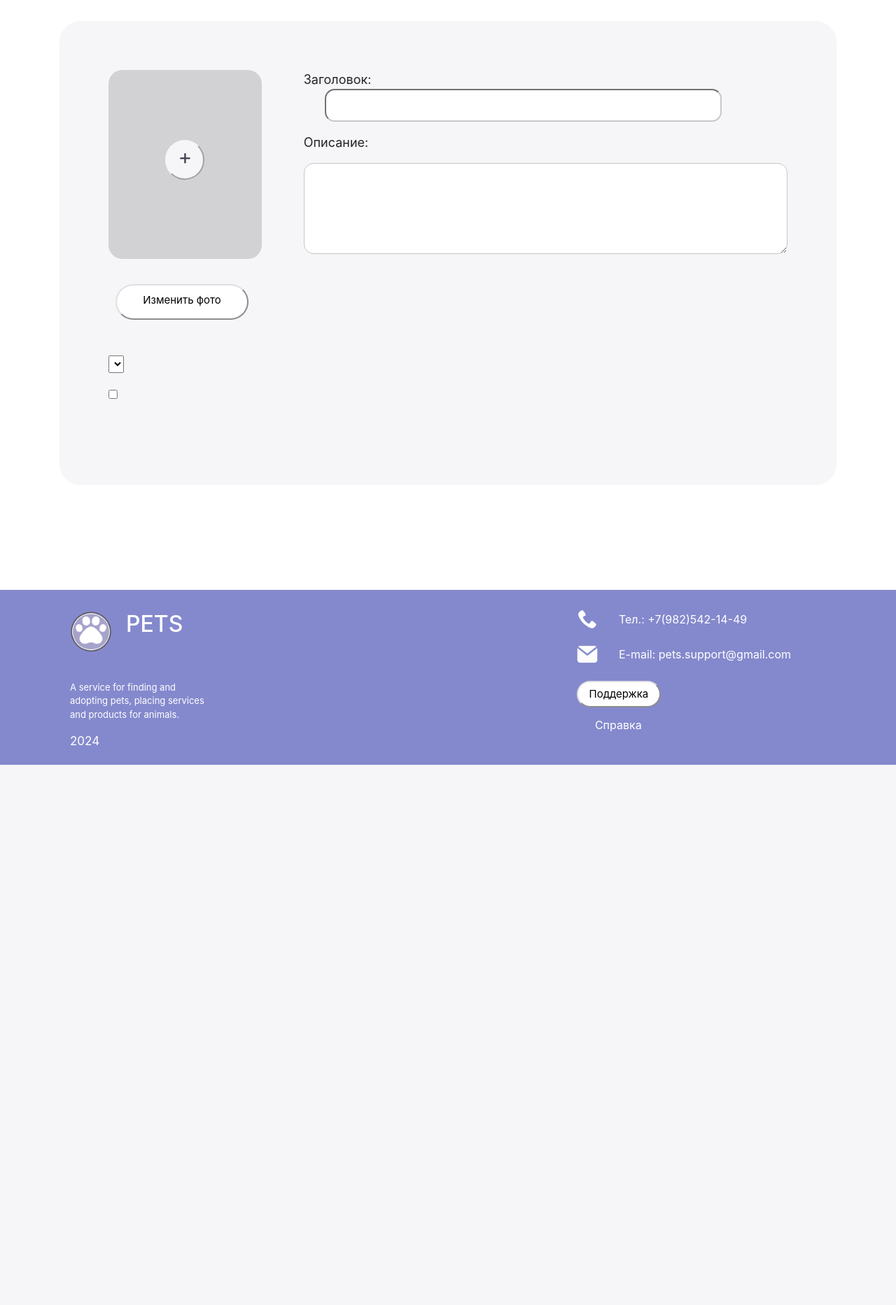
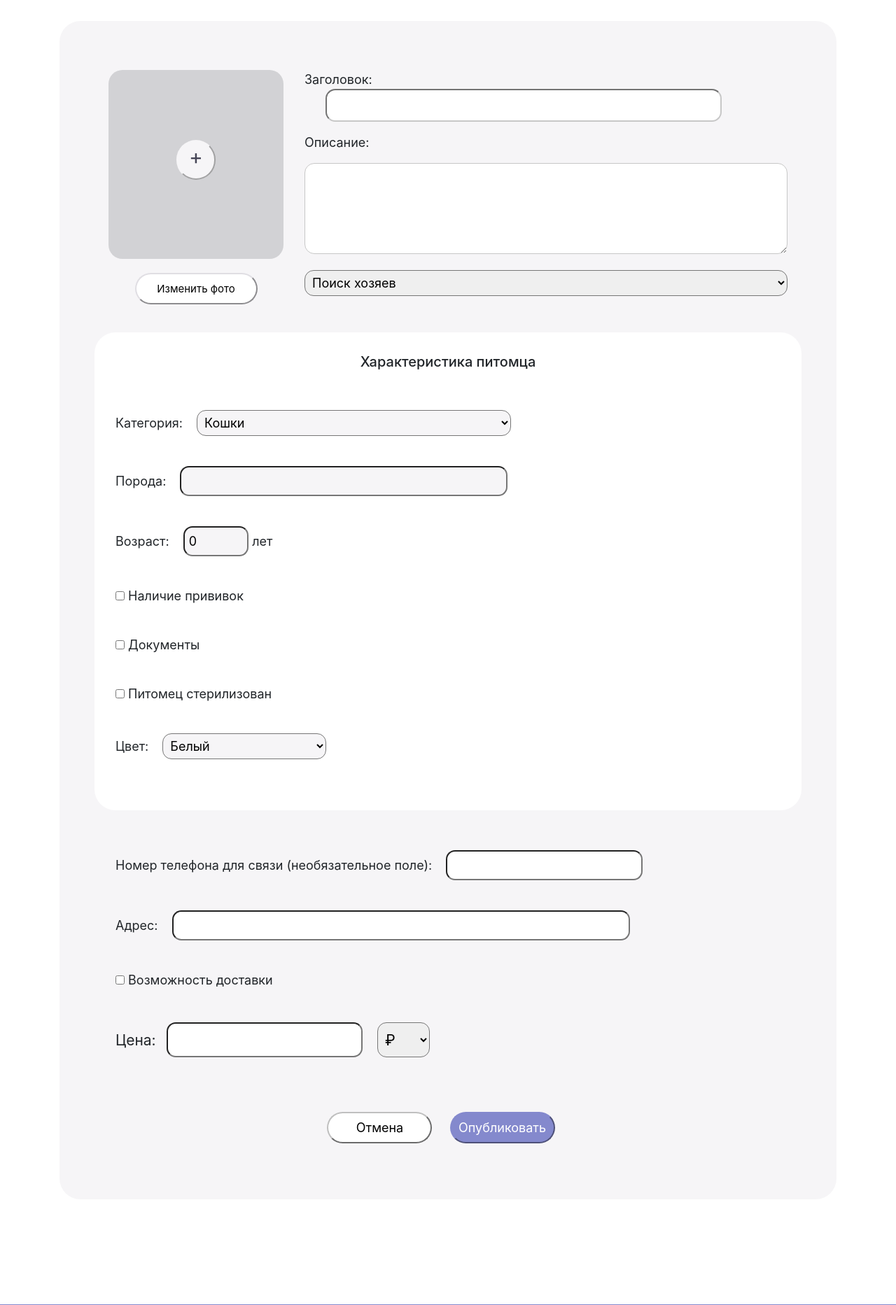
Before and after one commit to alisa9969/PETS, a Flask app: page /add_post in a window 1280 px wide. Shown: the part 70-1935 px from the top of the page at 70% size. Before the commit the page ends 1163 px from the top, so only its background shows below. Run offline with Flask 3, Linux system fonts and the light colour scheme; a user stored in the database is signed in; lists and menus that the app fills with data are empty; some libraries are stand-ins or nearby versions.

Commit message:
Страница для создания объявления, изменения в бд

```diff
--- a/data/pet.py
+++ b/data/pet.py
@@ -8,8 +8,8 @@ class Pet(SqlAlchemyBase):
 
     id = sqlalchemy.Column(sqlalchemy.Integer,
                            primary_key=True, autoincrement=True)
-    breed = sqlalchemy.Column(sqlalchemy.String, nullable=True)
-    color = sqlalchemy.Column(sqlalchemy.String, nullable=True)
+    breed = sqlalchemy.Column(sqlalchemy.String, nullable=False)
+    color = sqlalchemy.Column(sqlalchemy.String, nullable=False)
     age = sqlalchemy.Column(sqlalchemy.Integer, nullable=False)
     documents = sqlalchemy.Column(sqlalchemy.String, nullable=False)
     vaccin = sqlalchemy.Column(sqlalchemy.Boolean, nullable=False)
--- a/data/post.py
+++ b/data/post.py
@@ -10,7 +10,7 @@ class Post(SqlAlchemyBase):
     id = sqlalchemy.Column(sqlalchemy.Integer,
                            primary_key=True, autoincrement=True)
     price = sqlalchemy.Column(sqlalchemy.Integer, default=0)
-    currency = sqlalchemy.Column(sqlalchemy.Integer, default='$')
+    currency = sqlalchemy.Column(sqlalchemy.String, default='₽')
     title = sqlalchemy.Column(sqlalchemy.String, nullable=False)
     content = sqlalchemy.Column(sqlalchemy.Text, nullable=False)
     created_date = sqlalchemy.Column(sqlalchemy.DateTime,
--- a/forms/pets.py
+++ b/forms/pets.py
@@ -1,13 +1,22 @@
 from flask_wtf import FlaskForm
-from wtforms import StringField, IntegerField, SelectField, BooleanField
+from wtforms import IntegerField, SelectField, BooleanField, StringField
 from wtforms.validators import DataRequired
 
 
 class PetForm(FlaskForm):
     breed = StringField('Порода', validators=[DataRequired()])
-    color = SelectField('Цвет', validators=[DataRequired()])
-    age = IntegerField('Возраст', validators=[DataRequired()])
+    color = SelectField('Цвет', validators=[DataRequired()],
+                        choices=[(0, "Белый"), (1, "Черный"), (2, "Серый"),
+                                 (3, "Рыжий"), (4, "Золотистый"), (5, "Зеленый"),
+                                 (6, "Синий"), (7, "Розовый"), (8, "Коричневый"), (9, "Фиолетовый"), (10, "Красный"),
+                                 (11, "Бежевый"), (12, "Разноцветный")])
+    age = IntegerField('Возраст', validators=[DataRequired()], default=0)
     documents = BooleanField('Документы', validators=[DataRequired()])
     vaccin = BooleanField('Прививки', validators=[DataRequired()])
-    steril = BooleanField('Стерилиация', validators=[DataRequired()])
-    category = SelectField('Категория', validators=[DataRequired()])
+    steril = BooleanField('Стерилизация', validators=[DataRequired()])
+    category = SelectField('Категория', validators=[DataRequired()],
+                           choices=[('cats', "Кошки"), ('dogs', "Собаки"), ('waterfowl', "Аквариумные"),
+                                    ('rodents', "Грызуны"), ('reptiles', "Рептилии"),
+                                    ('insects', "Насекомые"), ('arachnids', "Паукообразные"),
+                                    ('exotic', "Экзотические животные"),
+                                    ('shellfish', "Моллюски"), ('birds', "Птицы"), ('farm', "Ферма")], default="Кошки")
--- a/forms/posts.py
+++ b/forms/posts.py
@@ -6,10 +6,13 @@ from wtforms.validators import DataRequired
 class PostForm(FlaskForm):
     price = IntegerField('Цена', validators=[DataRequired()])
     phone = StringField('Номер телефона', validators=[DataRequired()])
-    currency = SelectField('Валюта', validators=[DataRequired()])
+    currency = SelectField('Валюта', validators=[DataRequired()],
+                           choices=[(0, "₽"), (1, "$"), (2, "€"), (3, "₾"), (4, "₴"), (5, "₸"), (6, "Br"), (7, "₼"), ])
     title = StringField('Заголовок', validators=[DataRequired()])
     content = TextAreaField("Описание")
     address = StringField('Адрес', validators=[DataRequired()])
-    destination = SelectField('Назначение', validators=[DataRequired()])
+    destination = SelectField('Назначение', validators=[DataRequired()], choices=[(0, 'Поиск хозяев'), (1, "Продажа"),
+                                                                                  (2, "Пристроство"),
+                                                                                  (3, "Поиск питомца")])
     delivery = BooleanField('Доставка', validators=[DataRequired()])
-    submit = SubmitField('Зарегистрироваться')
+    submit = SubmitField('Опубликовать')
--- a/main.py
+++ b/main.py
@@ -83,12 +83,15 @@ def organization(types):
 @app.route('/add_post')
 def add_post():
     if current_user.is_authenticated:
+        f = open('category.json', encoding="utf8")
+        r = json.load(f)
         form1 = PostForm()
         form2 = PetForm()
         if form1.validate_on_submit() and form2.validate():
             post = Post()
             pet = Pet()
             post.pet = pet.id
+            r[form2.category.data]["types"].append(form2.breed.data)
             post.user_id = current_user.id
             pet.post_id = post.id
             db_sess = db_session.create_session()
--- a/static/css/style.css
+++ b/static/css/style.css
@@ -297,6 +297,15 @@ nav div{
 .type_org:hover{
     color: #451A7F;
 }
+.features{
+    text-align: start;
+    display: inline;
+    margin: 7px;
+    width: 100%;
+}
+.features p{
+    margin-right: 15px;
+}
 
     /* buttons */
 
@@ -437,6 +446,31 @@ nav div{
     width: 120px;
     background: #fff;
 }
+.cancel {
+    background: #fff;
+    border-radius: 30px;
+    text-align: center;
+    border-color:  #BFBFBF;
+    padding: 7px;
+    margin-right: 20px;
+    width: 150px;
+}
+.cancel:hover{
+    background: #E6E5E5;
+}
+.submit_b:hover{
+    background: #5C5E8A;
+}
+.submit_b{
+    border-radius: 30px;
+    text-align: center;
+    padding: 7px;
+    margin-right: 20px;
+    width: 150px;
+    border-color: #8489CD;
+    background: #8489CD;
+    color: #fff;
+}
 .butt:hover {
     border-color: #C0C1E8;
     background: #C0C1E8;
@@ -518,6 +552,13 @@ nav div{
     margin-left: 30px;
     border-color: #C7C7C7;
 }
+.category_select{
+    width: 50%;
+    margin-left: 15px;
+    padding: 6px;
+    border-radius: 13px;
+
+}
 .about_pet{
     background: #fff;
     padding: 8px;
--- a/templates/add_post.html
+++ b/templates/add_post.html
@@ -1,13 +1,17 @@
 {% extends "base.html" %}
 
 {% block content %}
-<div class="content2">
+<div class="content2" style="font-size: 18px">
     <div class="img_block">
+        <div style="text-align: center;">
             <div class="img_form">
                 <input style="display: none;" id="file-input" type="file" name="file" multiple>
                 <button class="add_photo"><label for="file-input">+</label></button>
             </div>
-        <div style="text-align: start; font-size: 18px; width: 100%; padding-left: 60px;">
+            <button class="butt" style="width: 70%; padding-top: 10px;  margin: 20px; padding-bottom: 0px"><label
+                    for="file-input">Изменить фото</label></button>
+        </div>
+        <div style="text-align: start; padding-left: 30px;  width: 100%">
             <p>
                 Заголовок: {{ form1.title ( class="title_form") }}
             </p>
@@ -15,19 +19,60 @@
             <p>
                 {{ form1.content (class="about_pet")}}
             </p>
+            <p>{{form1.destination ( class='category_select', style='width: 100%; margin-left: 0px;')}}</p>
         </div>
     </div>
-    <div style="text-align: start; padding: 30px; padding-top: 0px;">
-        <button class="butt" style="width: 20%; padding-top:10px;"><label for="file-input">Изменить фото</label></button>
+    <div style="text-align: start; padding: 30px;
+    background: #fff; border-radius: 30px;">
+        <div style="text-align: center; margin-bottom: 30px;">
+            <h5>Характеристика питомца</h5>
         </div>
-    <div style="text-align: start; font-size: 18px; padding: 20px">
+        <div class="features">
             <p>
-            {{ form2.category }}
+                Категория: {{ form2.category ( class='category_select', style='width: 48%; background: #f6f5f7') }}
             </p>
+        </div>
+        <div class="features">
             <p>
-            {{ form2.documents }}
+                Порода: {{ form2.breed ( class='category_select',style='background: #f6f5f7')}}
             </p>
+        </div>
+        <div class="features">
+            <p>Возраст: {{form2.age ( class='category_select', style='width: 10%;background: #f6f5f7')}} лет</p>
+        </div>
+        <div class="features">
+            <p> {{form2.vaccin}} Наличие прививок</p>
+        </div>
+        <div class="features">
+            <p> {{form2.documents}} Документы</p>
+        </div>
+        <div class="features">
+            <p> {{form2.steril}} Питомец стерилизован</p>
+        </div>
+        <div class="features">
+            <p>Цвет: {{form2.color ( class='category_select', style='width: 25%;background: #f6f5f7')}}</p>
+        </div>
+    </div>
+    <div style="text-align: start; padding: 30px;">
+        <div class="features">
+            <p>Номер телефона для связи (необязательное поле): {{form1.phone( class='category_select', style='width:
+                30%;')}}</p>
+        </div>
+        <div class="features">
+            <p>Адрес: {{form1.address ( class='category_select', style='width: 70%;')}}</p>
+        </div>
+        <div class="features">
+            <p>{{form1.delivery}} Возможность доставки </p>
+        </div>
 
+        <div class="features" style="font-size: 21px; padding-top: 70px;">
+            <p> Цена:{{form1.price ( class='category_select', style='width: 30%; height: 50px;')}} {{form1.currency (
+                class='category_select', style='width: 8%; height: 50px;')}}</p>
+        </div>
+    </div>
+    <div style="display: inline">
+        <a><button class="cancel"> Отмена</button></a>
+        {{ form1.submit (class='submit_b')}}
     </div>
 </div>
 {% endblock %}
--- a/templates/subcategory.html
+++ b/templates/subcategory.html
@@ -21,9 +21,6 @@
             <label for=f'{{i}}'>{{i}}</label>
         </div>
         {% endfor %}
-        <div>
-            <input type="checkbox" id="another" name="another"/>
-            <label for="another">Другое</label></div>
     </div>
 </div>
 {% endblock %}
```
Also changed, not shown: category.json (+0 -84 lines), organizations.json (+6 -6 lines). Lines whose indentation alone changed are shown as unchanged.
